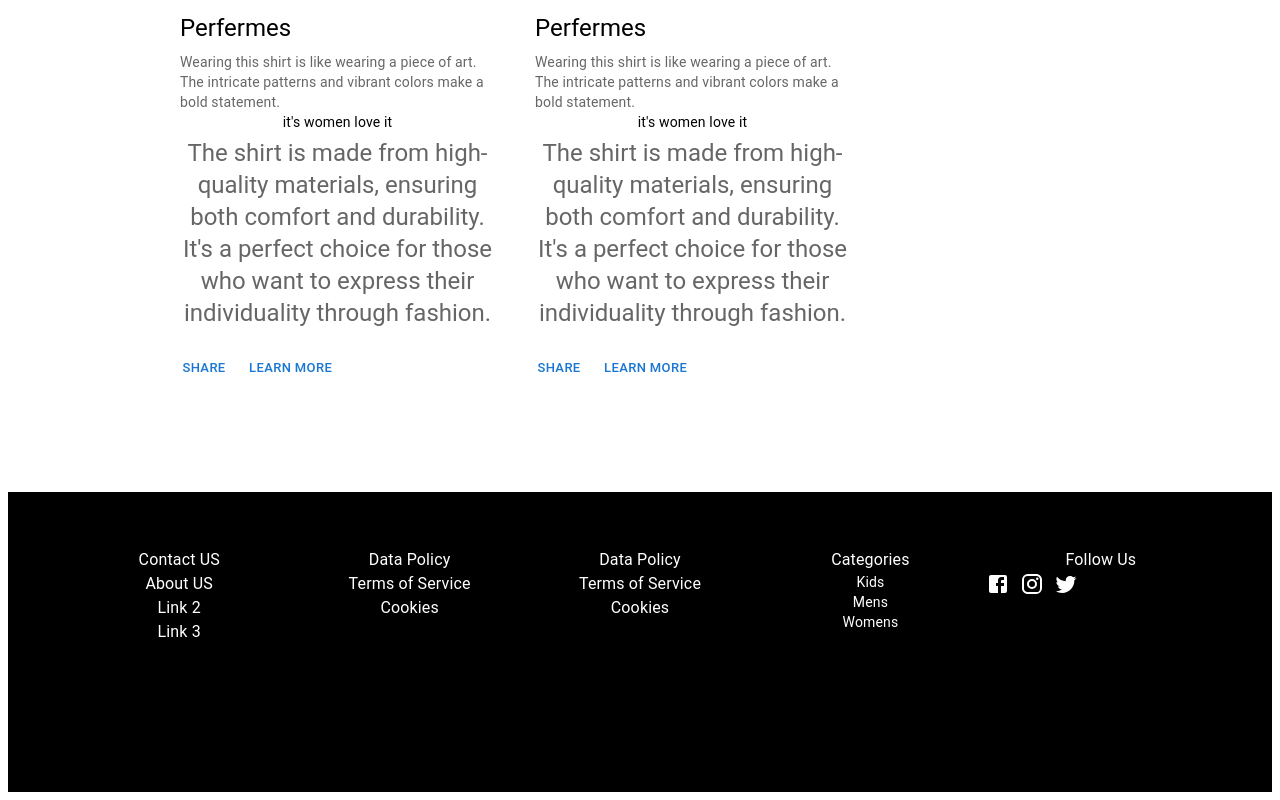
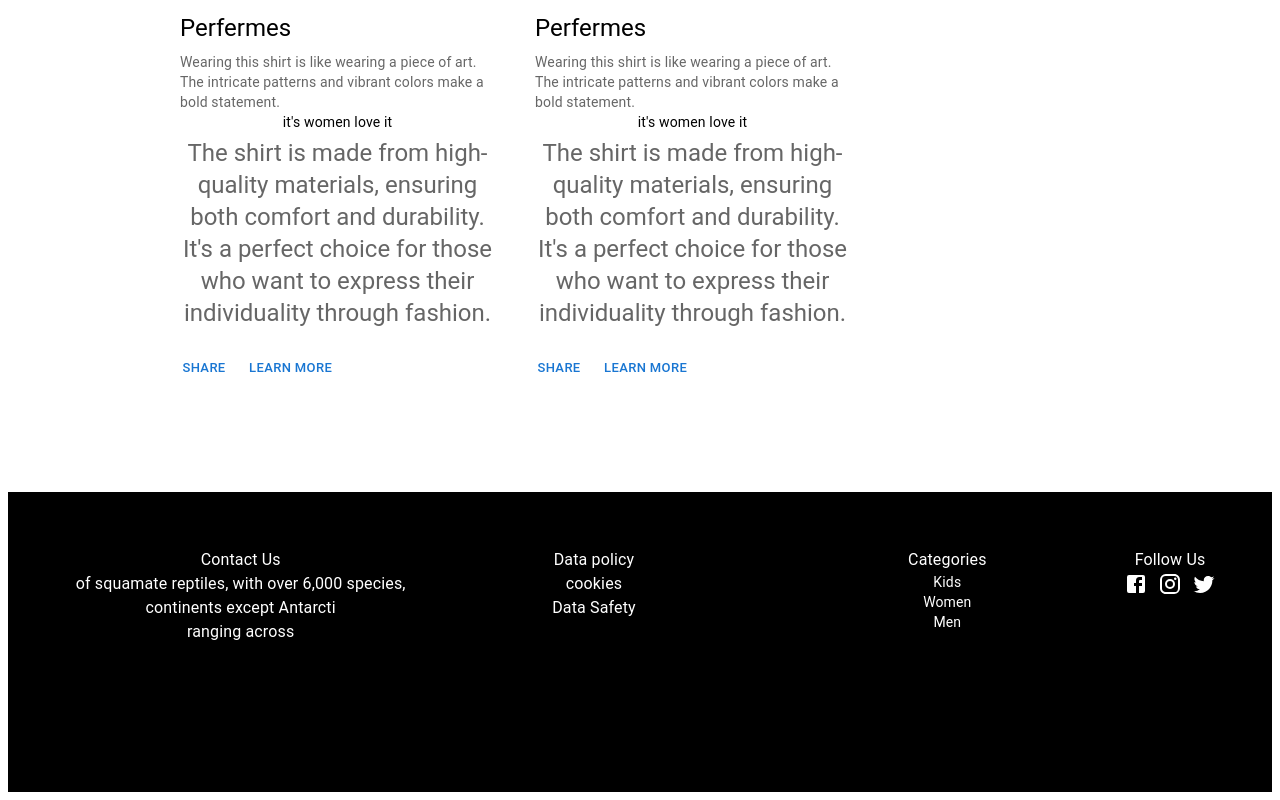
Before and after one commit to vinothsmart/mui5-blog-1, a React (Create React App) app: page / in a window 1280 px wide. Shown: the part 2697-3497 px from the top of the page. Built offline with nearby package versions, Linux system fonts and the light colour scheme; the HTML template or start-up script is replaced by a standard one.

Commit message:
Refactor Footer component for improved structure and consistency

```diff
--- a/src/components/footer/Footer.js
+++ b/src/components/footer/Footer.js
@@ -1,6 +1,5 @@
-import { Box, Stack, styled, Typography } from "@mui/material";
-import { Facebook, Instagram, Twitter } from "@mui/icons-material";
-
+import { Box, Stack, Typography, styled } from "@mui/material";
+import { Facebook, Instagram, Twitter } from "@mui/icons-material/";
 const SocialBox = styled(Box)({
   display: "flex",
   gap: 10,
@@ -9,60 +8,49 @@ const SocialBox = styled(Box)({
 
 const Footer = () => {
   return (
-    <Box sx={{ backgroundColor: "black", height: "300px" }}>
-      <Stack direction={{ xs: "row", sm: "row", md: "row" }} p={7}>
+    <Box sx={{ background: "black", height: "300px" }}>
+      <Stack direction={{ xs: "row", md: "row" }} p={7}>
         <Box flex={1}>
-          <Typography color="white" align="center">
-            Contact US
+          <Typography color={"white"} align={"center"}>
+            Contact Us
           </Typography>
-          <Typography color="white" align="center">
-            About US
+          <Typography color={"white"} align={"center"}>
+            of squamate reptiles, with over 6,000 species,
           </Typography>
-          <Typography color="white" align="center">
-            Link 2
+          <Typography color={"white"} align={"center"}>
+            continents except Antarcti
           </Typography>
-          <Typography color="white" align="center">
-            Link 3
+          <Typography color={"white"} align={"center"}>
+            ranging across
           </Typography>
         </Box>
         <Box flex={1}>
-          <Typography color="white" align="center">
-            Data Policy
+          <Typography color={"white"} align={"center"}>
+            Data policy
           </Typography>
-          <Typography color="white" align="center">
-            Terms of Service
+          <Typography color={"white"} align={"center"}>
+            cookies
           </Typography>
-          <Typography color="white" align="center">
-            Cookies
+          <Typography color={"white"} align={"center"}>
+            Data Safety
           </Typography>
         </Box>
         <Box flex={1}>
-          <Typography color="white" align="center">
-            Data Policy
+          <Typography color={"white"} align={"center"}>
+            Categories
           </Typography>
-          <Typography color="white" align="center">
-            Terms of Service
+          <Typography color={"white"} variant={"body2"} align={"center"}>
+            Kids
           </Typography>
-          <Typography color="white" align="center">
-            Cookies
+          <Typography color={"white"} variant={"body2"} align={"center"}>
+            Women
+          </Typography>
+          <Typography color={"white"} variant={"body2"} align={"center"}>
+            Men
           </Typography>
         </Box>
-        <Box flex={1}>
-          <Typography color="white" align="center">
-            Categories
-          </Typography>
-          <Typography color="white" variant="body2" align="center">
-            Kids
-          </Typography>
-          <Typography color="white" variant="body2" align="center">
-            Mens
-          </Typography>
-          <Typography color="white" variant="body2" align="center">
-            Womens
-          </Typography>
-        </Box>
-        <Box flex={1}>
-          <Typography color="white" align="center">
+        <Box>
+          <Typography color={"white"} align={"center"}>
             Follow Us
           </Typography>
           <SocialBox>
@@ -75,4 +63,5 @@ const Footer = () => {
     </Box>
   );
 };
+
 export default Footer;
```
